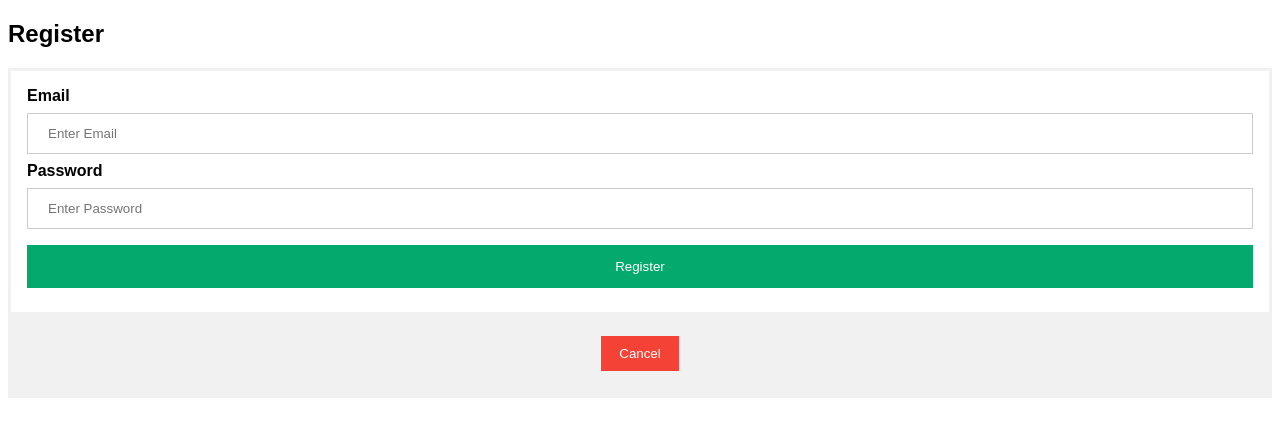
After one commit to MaxGreenspan/BUCS-411-TeamProject, a Flask app: template templates/register.html in a window 1280 px wide. The commit adds this page. Shown: the top 437 px of the page. Run offline with Flask 3, Linux system fonts and the light colour scheme; the template is opened without the code that fills it, so the values that code supplies are empty.

Commit message:
added register page

```diff
--- a/app.py
+++ b/app.py
@@ -163,7 +163,7 @@ def user_loader(email):
 @app.route('/')
 def frontPage():
     if request.args.get('test') == 'True':
-        return render_template('frontend.html')
+        return render_template('frontend.html', message="This is a test message")
     elif not current_user.is_authenticated:
         return f"Hello!"
     return f"Hello, you are logged in as {current_user.id}"
--- a/docs/User_Stories/story_1.txt
+++ b/docs/User_Stories/story_1.txt
@@ -1,5 +1,5 @@
 When everything is good:
-A user opens our web app, and that user will be able to see a search bar.
+A user opens our web app, and that user will be able to see a search bar in the middle.
 The user types one keyword, and then the user will see a quote related with this keyword.
-Also, the user will see a related image.
-The use will be able to download the image as well.
+Also, the user will see a related image as a background. There will be a centered text, that is the quote.
+Below the quote, it should be a button called "view image". That will open a page with only the picture.
--- a/docs/User_Stories/story_2.txt
+++ b/docs/User_Stories/story_2.txt
@@ -1,6 +1,6 @@
 A user wants to find a previously generated quote or image.
-The user logs into about website, and click the history button.
+The user logs into the website, and click the history button on the top right.
 Then, it shows a list of history.
 The user sees the history id and the keyword that is used as well as the date it is generated, and then realized one history is of interest.
-The user clicks the "view" button to check the details.
+The user clicks the "view" button on the right to check the details.
 The quote and image shows just like a result of a new search.
--- a/docs/User_Stories/story_3.txt
+++ b/docs/User_Stories/story_3.txt
@@ -1,6 +1,6 @@
 A user wants to search something. But before the user input something, the user mistyped some random characters in the search bar.
 Now, the keyword is no longer a valid english word.
 In this situation, if the service cannot understand the word, the user sees something like:
-Sorry, but this word is invalid. Try inputting a different word!
+"Sorry, but this word is invalid. Try inputting a different word!"
 The user goes back and do a normal search.
 Then refer to story_1.
--- a/docs/User_Stories/story_4.txt
+++ b/docs/User_Stories/story_4.txt
@@ -1,4 +1,4 @@
 A user wants to save an image that is generated.
 The user first normally generate a quote and image based on story_1.
-Then, the user sees a "view image" button. The user clicks it, and sees a new link with only the image in it.
+Then, the user sees a "view image" button on the bottom of the generated quote. The user clicks it, and sees a new link with only the image in it.
 The user right click on the image, and saves it.
--- a/docs/User_Stories/story_6.txt
+++ b/docs/User_Stories/story_6.txt
@@ -1,3 +1,4 @@
 The user wants to register, but the email is already registered.
+The user does the exact things to register as described in previous story.
 The user sees a text on top of the register page, that reminds of the user that the email is already registered.
-The user can either cancel or login. The after story refers to stories above.
+Then, refer to stories above for what the user can do next.
--- a/templates/frontend.html
+++ b/templates/frontend.html
@@ -16,6 +16,10 @@
     </style>
 </head>
 <body>
+{% if message %}
+    {% set m = message %}
+    <h2>{{ m }}</h2>
+{% endif %}
 <div class="container">
     <input type="text" id="keywordInput" placeholder="Enter your keywords">
     <button onclick="generateQuote()">Generate</button>
--- /dev/null
+++ b/templates/register.html
@@ -0,0 +1,89 @@
+<!DOCTYPE html>
+<html>
+<!--some code adapted from w3schools.com and chatgpt-->
+<head>
+    <meta name="viewport" content="width=device-width, initial-scale=1">
+    <style>
+        body {
+            font-family: Arial, Helvetica, sans-serif;
+        }
+
+        form {
+            border: 3px solid #f1f1f1;
+        }
+
+        input[type=text], input[type=password] {
+            width: 100%;
+            padding: 12px 20px;
+            margin: 8px 0;
+            display: inline-block;
+            border: 1px solid #ccc;
+            box-sizing: border-box;
+        }
+
+        button {
+            background-color: #04AA6D;
+            color: white;
+            padding: 14px 20px;
+            margin: 8px 0;
+            border: none;
+            cursor: pointer;
+            width: 100%;
+        }
+
+        button:hover {
+            opacity: 0.8;
+        }
+
+        .cancelbutton {
+            width: auto;
+            padding: 10px 18px;
+            background-color: #f44336;
+        }
+
+
+        .container {
+            padding: 16px;
+        }
+
+        span.psw {
+            float: right;
+            padding-top: 16px;
+        }
+
+        /* Change styles for span and cancel button on extra small screens */
+        @media screen and (max-width: 300px) {
+            span.psw {
+                display: block;
+                float: none;
+            }
+
+            .cancelbutton {
+                width: 100%;
+            }
+        }
+    </style>
+</head>
+<body>
+
+<h2>Register</h2>
+
+<form action="/register" method="post">
+
+    <div class="container">
+        <label for="email"><b>Email</b></label>
+        <input type="text" placeholder="Enter Email" name="email" required>
+
+        <label for="password"><b>Password</b></label>
+        <input type="password" placeholder="Enter Password" name="password" required>
+
+        <button type="submit">Register</button>
+    </div>
+
+    <div class="container" style="background-color:#f1f1f1;text-align: center;  ">
+        <button type="button" class="cancelbutton">Cancel</button>
+    </div>
+</form>
+
+</body>
+</html>
```
Also changed, not shown: docs/User_Stories/story_5.txt (+5 -3 lines).
